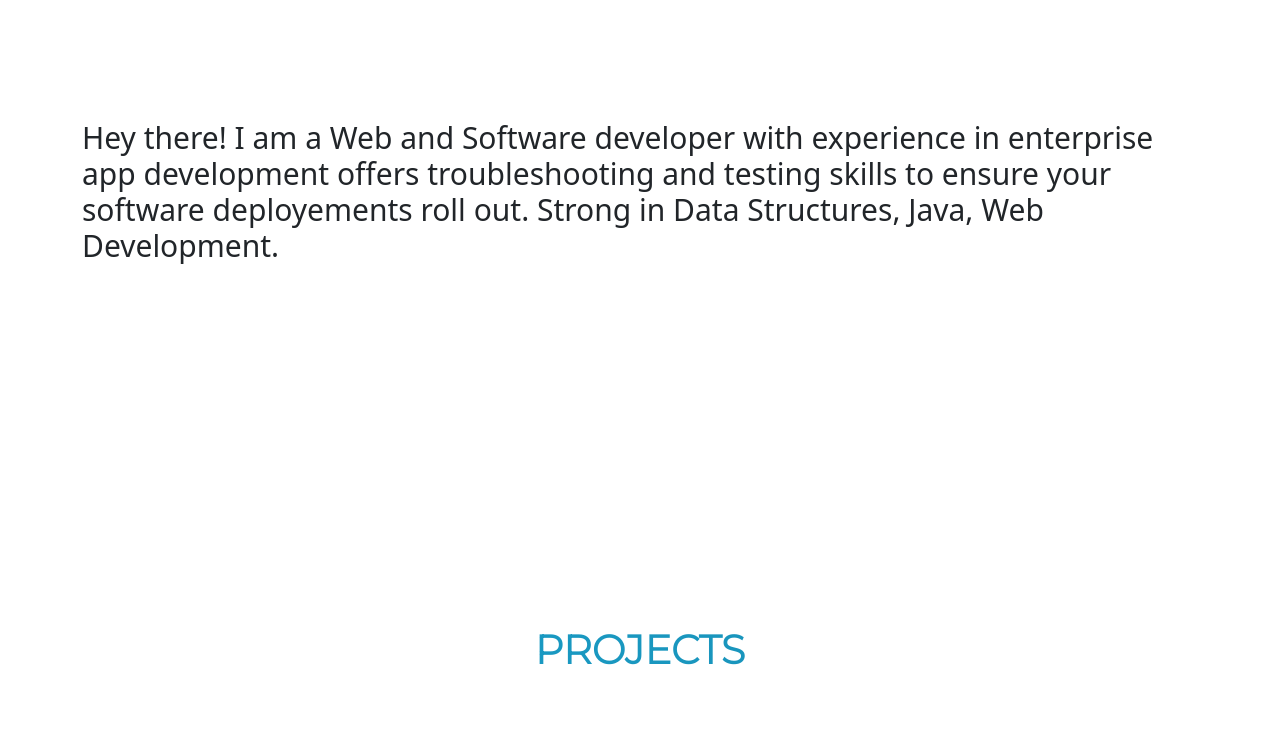
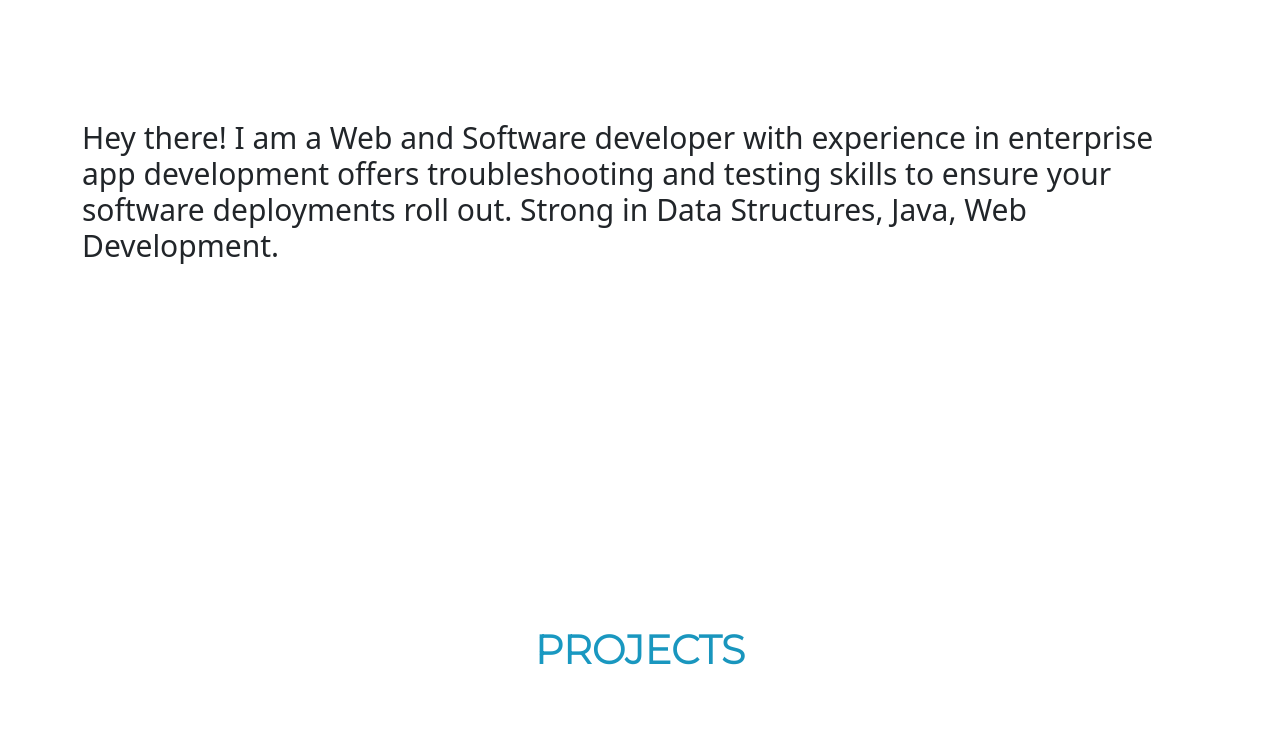
Before and after one commit to tarundhiman85/tarundhiman, a plain HTML site: page index.html in a window 1280 px wide. Shown: the part 1060-1797 px from the top of the page. Drawn offline with nearby package versions, Linux system fonts and the light colour scheme.

Commit message:
Update index.html

```diff
--- a/index.html
+++ b/index.html
@@ -44,7 +44,7 @@
                         data-aos-duration="1500">
                         Hey there! I am a Web and Software developer with
                         experience in enterprise app development offers troubleshooting
-                        and testing skills to ensure your software deployements roll out.
+                        and testing skills to ensure your software deployments roll out.
                         Strong in Data Structures, Java, Web Development.
                     </h1>
                 </div>
```
